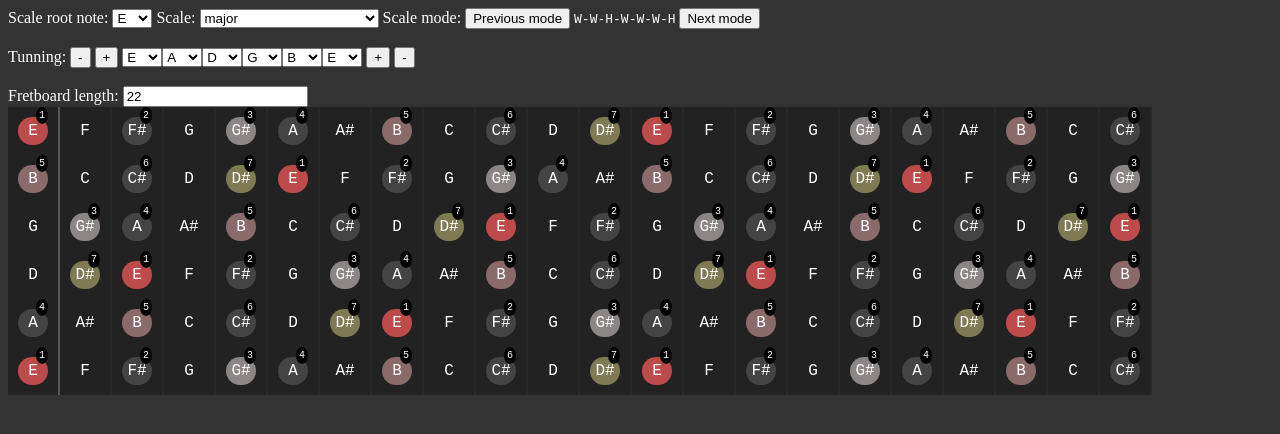
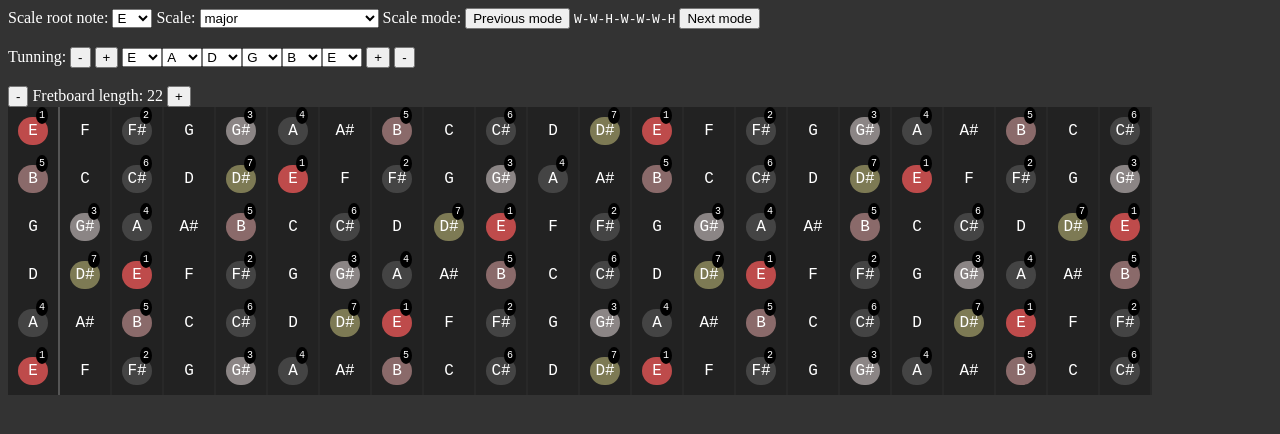
Before and after one commit to dalailomo/musicapp-svelta, a SvelteKit app: page / in a window 1280 px wide. Shown: the top 434 px of the page. Built offline with nearby package versions, Linux system fonts and the light colour scheme.

Commit message:
make fretboard length a stepper

```diff
--- a/src/components/Guitar/Fretboard.svelte
+++ b/src/components/Guitar/Fretboard.svelte
@@ -5,9 +5,14 @@
 
 	export let items: NoteMeta[][];
 	export let steps: number;
+	let current = steps;
 
-	function onInput(e: Event) {
-		dispatch('input', (e.target as HTMLInputElement).value);
+	function increment(e: Event) {
+		dispatch('input', ++current);
+	}
+
+	function decrement(e: Event) {
+		dispatch('input', --current);
 	}
 
 	function hasFretMarker(fretNumber: number) {
@@ -18,9 +23,7 @@
 
 <br>
 
-Fretboard length:
-
-<input type="number" on:input={onInput} bind:value={steps} />
+<button on:click={decrement}>-</button> Fretboard length: {steps} <button on:click={increment}>+</button>
 
 <div id="fretboard">
 	{#each items as slotLine, j}
```
